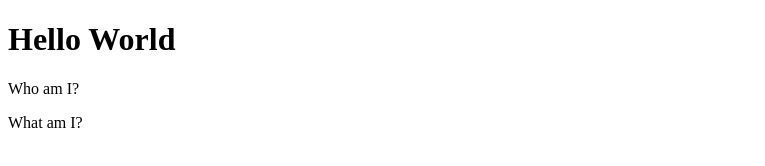
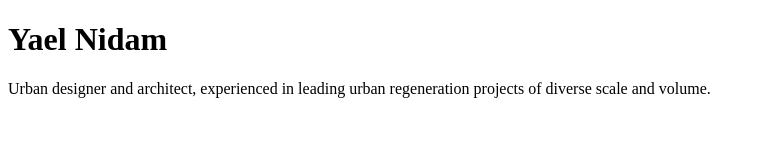
Before and after one commit to yaelnidam/Big_data_class_website, a plain HTML site: page index.html in a window 1280 px wide. Shown: the whole page, without its empty margins (0-765 px from the left). Drawn offline with Linux system fonts and the light colour scheme.

Commit message:
changed headline and bio

```diff
--- a/index.html
+++ b/index.html
@@ -7,16 +7,15 @@
 	<!-- metadata identifying how characters are encoded. There are many ways to encode text, but UTF-8 standard in web development. -->
 	<meta charset="utf-8">
 	<!-- Creates a title that is displayed in the browser's title bar, search engine results, etc. but not in the page body -->
-	<title>Hello World</title>
+	<title>Yael Nidam</title>
 <!-- closes the head element-->
 </head>
 <!-- the body element contains content that is displayed in the browser window -->
 <body>
 	<!-- create a header -->
-	<h1>Hello World</h1>
+	<h1>Yael Nidam</h1>
 	<!-- create a paragraph -->
-	<p>Who am I?</p>
-	<p>What am I?</p>
+	<p>Urban designer and architect, experienced in leading urban regeneration projects of diverse scale and volume.</p>
 <!-- end the document body -->
 </body>
 <!-- end the html file  -->
```
